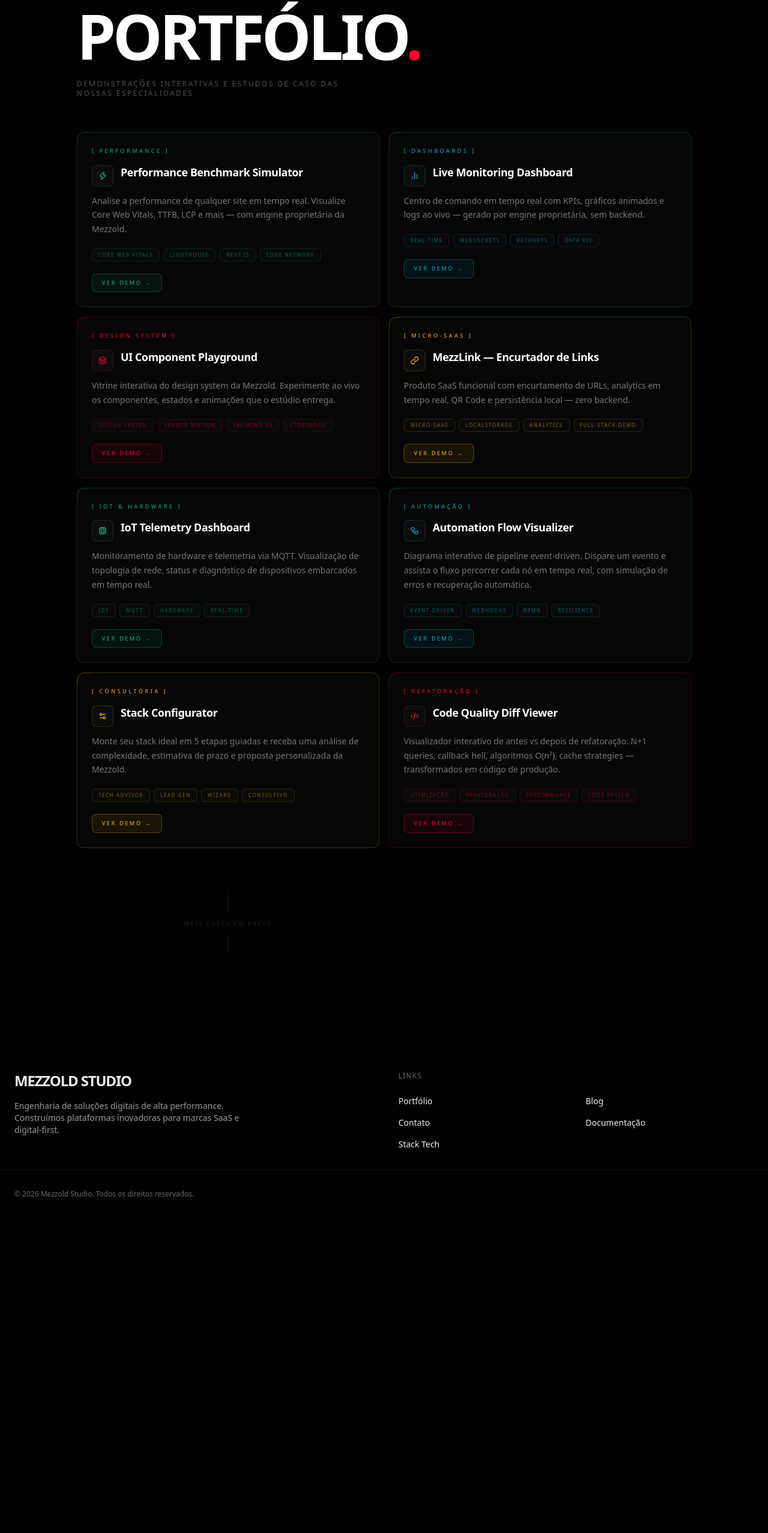
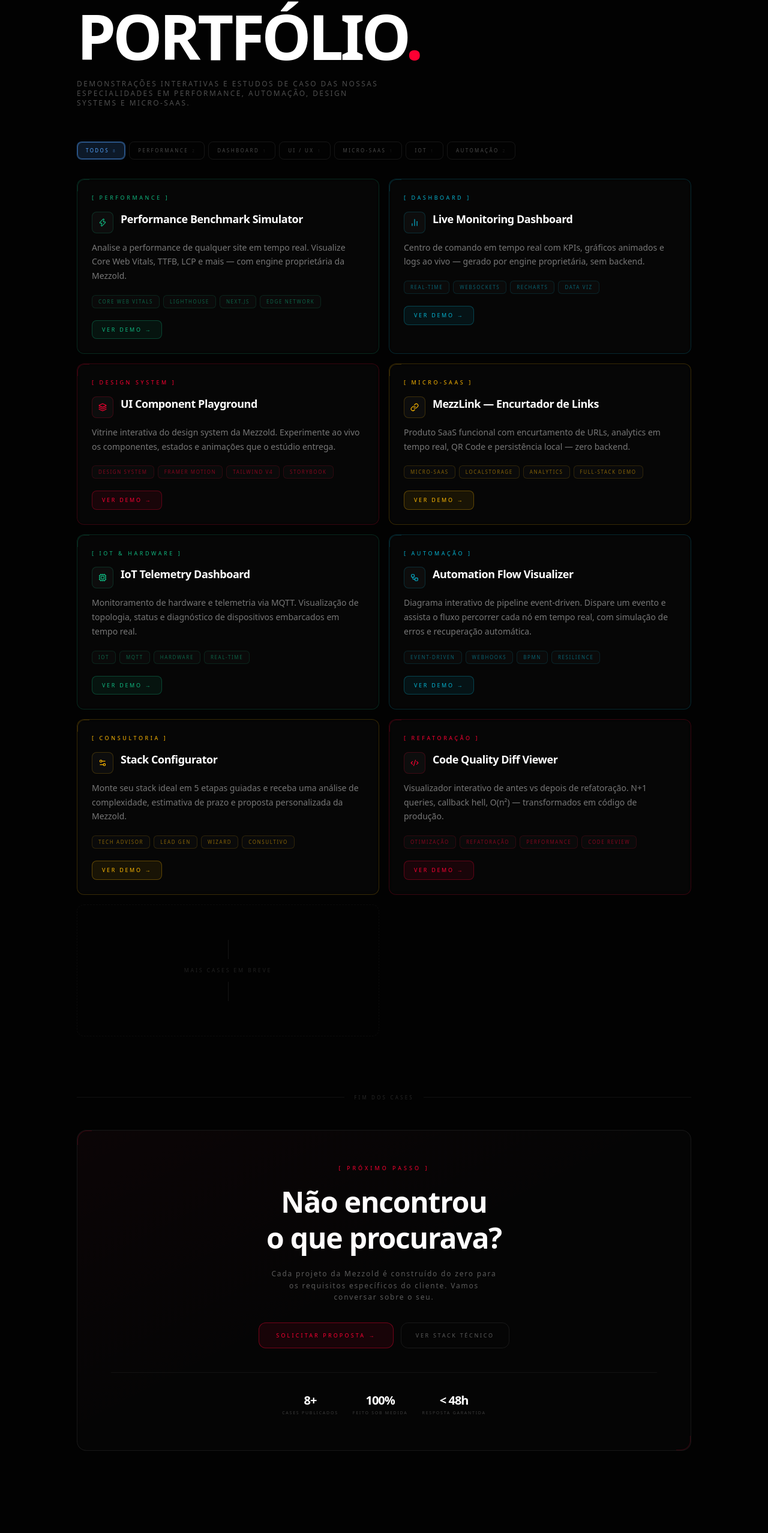
Before and after one commit to ViniciusNoetzold/MezzoldStudios, a Next.js app: page /cases in a window 1280 px wide. Shown: the part 155-2711 px from the top of the page at 60% size. Before the commit the page ends 2178 px from the top, so only its background shows below. Built offline with nearby package versions, Linux system fonts and the light colour scheme.

Commit message:
feat: cases page — category filters with popLayout animation + CTA section

```diff
--- a/src/app/cases/page.tsx
+++ b/src/app/cases/page.tsx
@@ -1,10 +1,10 @@
-import { Header } from '@/components/layout/Header';
-import { Footer } from '@/components/layout/Footer';
+import { Header }    from '@/components/layout/Header';
+import { Footer }    from '@/components/layout/Footer';
 import { CasesGrid } from '@/components/sections/CasesGrid';
 
 export const metadata = {
-  title: 'Cases | Mezzold Studio',
-  description: 'Estudos de caso e demonstrações interativas dos projetos e especialidades da Mezzold Studio.',
+  title:       'Cases | Mezzold Studio',
+  description: 'Estudos de caso interativos e demonstrações ao vivo das especialidades da Mezzold Studio — performance, dashboards, automação, SaaS e mais.',
 };
 
 export default function CasesPage() {
@@ -14,7 +14,7 @@
       <main className="flex-1 pt-32 pb-24 px-4 sm:px-6 relative z-10">
         <div className="container mx-auto max-w-5xl">
 
-          {/* Page header */}
+          {/* ── Hero section ── */}
           <div className="mb-14">
             <div className="flex items-center gap-3 mb-5">
               <p className="font-mono text-[9px] md:text-[10px] tracking-[0.35em] uppercase text-electric-red">
@@ -30,12 +30,76 @@
               PORTFÓLIO<span className="text-electric-red">.</span>
             </h1>
 
-            <p className="font-mono text-[10px] md:text-xs tracking-[0.2em] uppercase text-white/30 max-w-md">
+            <p className="font-mono text-[10px] md:text-xs tracking-[0.2em] uppercase text-white/30 max-w-lg">
               Demonstrações interativas e estudos de caso das nossas especialidades
+              em performance, automação, design systems e micro-SaaS.
             </p>
           </div>
 
+          {/* ── Cases grid + filters + modals ── */}
           <CasesGrid />
+
+          {/* ── CTA section ── */}
+          <section className="mt-24 relative">
+            {/* Top divider */}
+            <div className="flex items-center gap-4 mb-12">
+              <div className="h-px flex-1 bg-white/[0.06]" />
+              <span className="font-mono text-[8px] tracking-[0.4em] uppercase text-white/15">FIM DOS CASES</span>
+              <div className="h-px flex-1 bg-white/[0.06]" />
+            </div>
+
+            {/* CTA card */}
+            <div className="relative border border-white/[0.07] rounded-2xl p-10 md:p-14 overflow-hidden text-center bg-white/[0.015]">
+              {/* Corner accents */}
+              <div className="absolute top-0 left-0 w-6 h-6 border-t border-l border-electric-red/20 rounded-tl-2xl pointer-events-none" />
+              <div className="absolute bottom-0 right-0 w-6 h-6 border-b border-r border-electric-red/20 rounded-br-2xl pointer-events-none" />
+
+              {/* Glow */}
+              <div className="absolute inset-0 bg-gradient-to-br from-electric-red/[0.025] via-transparent to-transparent pointer-events-none" />
+
+              <p className="font-mono text-[9px] tracking-[0.45em] uppercase text-electric-red mb-5">
+                [ PRÓXIMO PASSO ]
+              </p>
+
+              <h2 className="font-sans font-black text-[clamp(1.6rem,5vw,3rem)] tracking-tight text-white leading-tight mb-5">
+                Não encontrou<br className="hidden md:block" /> o que procurava?
+              </h2>
+
+              <p className="font-mono text-[10px] md:text-xs tracking-[0.15em] text-white/35 max-w-sm mx-auto mb-8 leading-relaxed">
+                Cada projeto da Mezzold é construído do zero para os requisitos específicos
+                do cliente. Vamos conversar sobre o seu.
+              </p>
+
+              <div className="flex flex-col sm:flex-row items-center justify-center gap-3">
+                <a
+                  href="/contact"
+                  className="inline-flex items-center gap-2 px-7 py-3.5 rounded-xl border border-electric-red/40 bg-electric-red/[0.08] text-electric-red font-mono text-[9px] tracking-[0.35em] uppercase hover:bg-electric-red/15 hover:border-electric-red/65 hover:shadow-[0_0_28px_rgba(255,0,51,0.18)] transition-all duration-250 active:scale-[0.97]"
+                >
+                  SOLICITAR PROPOSTA →
+                </a>
+                <a
+                  href="/stack"
+                  className="inline-flex items-center gap-2 px-6 py-3.5 rounded-xl border border-white/[0.08] text-white/35 font-mono text-[9px] tracking-[0.3em] uppercase hover:text-white/60 hover:border-white/18 transition-all duration-200"
+                >
+                  VER STACK TÉCNICO
+                </a>
+              </div>
+
+              {/* Small stat row */}
+              <div className="flex items-center justify-center gap-6 mt-10 pt-8 border-t border-white/[0.05]">
+                {[
+                  { value: '8+',     label: 'Cases publicados' },
+                  { value: '100%',   label: 'Feito sob medida' },
+                  { value: '< 48h',  label: 'Resposta garantida' },
+                ].map(stat => (
+                  <div key={stat.label} className="text-center">
+                    <p className="font-sans font-black text-xl text-white tracking-tighter">{stat.value}</p>
+                    <p className="font-mono text-[7px] tracking-[0.25em] uppercase text-white/22 mt-0.5">{stat.label}</p>
+                  </div>
+                ))}
+              </div>
+            </div>
+          </section>
 
         </div>
       </main>
--- a/src/components/sections/CasesGrid.tsx
+++ b/src/components/sections/CasesGrid.tsx
@@ -3,167 +3,208 @@
 import { useState } from 'react';
 import { motion, AnimatePresence } from 'motion/react';
 import { PerformanceBenchmarkSimulator } from './PerformanceBenchmarkSimulator';
-import { LiveMonitoringDashboard } from './LiveMonitoringDashboard';
-import { UIComponentPlayground } from './UIComponentPlayground';
-import { MezzLink } from './MezzLink';
-import { IoTTelemetryDashboard } from './IoTTelemetryDashboard';
-import { AutomationFlowVisualizer } from './AutomationFlowVisualizer';
-import { StackConfigurator } from './StackConfigurator';
-import { CodeQualityDiffViewer } from './CodeQualityDiffViewer';
+import { LiveMonitoringDashboard }        from './LiveMonitoringDashboard';
+import { UIComponentPlayground }          from './UIComponentPlayground';
+import { MezzLink }                       from './MezzLink';
+import { IoTTelemetryDashboard }          from './IoTTelemetryDashboard';
+import { AutomationFlowVisualizer }       from './AutomationFlowVisualizer';
+import { StackConfigurator }             from './StackConfigurator';
+import { CodeQualityDiffViewer }          from './CodeQualityDiffViewer';
 import { X, Zap, BarChart2, Layers, Link, Cpu, Workflow, Settings2, Code2 } from 'lucide-react';
 import { type LucideIcon } from 'lucide-react';
+
+// ── Types ──────────────────────────────────────────────────────────────────────
+
+type Accent   = 'emerald' | 'cyan' | 'red' | 'amber';
+type Category = 'PERFORMANCE' | 'DASHBOARD' | 'UI/UX' | 'MICRO-SAAS' | 'IOT' | 'AUTOMAÇÃO';
 
 interface Case {
   id:          string;
   label:       string;
+  category:    Category;
   title:       string;
   description: string;
   tags:        string[];
-  accent:      'emerald' | 'cyan' | 'red' | 'amber';
+  accent:      Accent;
   icon:        LucideIcon;
   modalSize:   'md' | 'xl';
 }
 
+// ── Case definitions ──────────────────────────────────────────────────────────
+
 const CASES: Case[] = [
   {
-    id:          'performance',
-    label:       '[ PERFORMANCE ]',
+    id: 'performance', label: '[ PERFORMANCE ]', category: 'PERFORMANCE',
     title:       'Performance Benchmark Simulator',
     description: 'Analise a performance de qualquer site em tempo real. Visualize Core Web Vitals, TTFB, LCP e mais — com engine proprietária da Mezzold.',
     tags:        ['Core Web Vitals', 'Lighthouse', 'Next.js', 'Edge Network'],
-    accent:      'emerald',
-    icon:        Zap,
-    modalSize:   'md',
+    accent: 'emerald', icon: Zap, modalSize: 'md',
   },
   {
-    id:          'monitoring',
-    label:       '[ DASHBOARDS ]',
+    id: 'monitoring', label: '[ DASHBOARD ]', category: 'DASHBOARD',
     title:       'Live Monitoring Dashboard',
     description: 'Centro de comando em tempo real com KPIs, gráficos animados e logs ao vivo — gerado por engine proprietária, sem backend.',
     tags:        ['Real-time', 'WebSockets', 'Recharts', 'Data Viz'],
-    accent:      'cyan',
-    icon:        BarChart2,
-    modalSize:   'xl',
+    accent: 'cyan', icon: BarChart2, modalSize: 'xl',
   },
   {
-    id:          'ui-playground',
-    label:       '[ DESIGN SYSTEM ]',
+    id: 'ui-playground', label: '[ DESIGN SYSTEM ]', category: 'UI/UX',
     title:       'UI Component Playground',
     description: 'Vitrine interativa do design system da Mezzold. Experimente ao vivo os componentes, estados e animações que o estúdio entrega.',
     tags:        ['Design System', 'Framer Motion', 'Tailwind v4', 'Storybook'],
-    accent:      'red',
-    icon:        Layers,
-    modalSize:   'xl',
+    accent: 'red', icon: Layers, modalSize: 'xl',
   },
   {
-    id:          'mezzlink',
-    label:       '[ MICRO-SAAS ]',
+    id: 'mezzlink', label: '[ MICRO-SAAS ]', category: 'MICRO-SAAS',
     title:       'MezzLink — Encurtador de Links',
     description: 'Produto SaaS funcional com encurtamento de URLs, analytics em tempo real, QR Code e persistência local — zero backend.',
     tags:        ['Micro-SaaS', 'localStorage', 'Analytics', 'Full-stack Demo'],
-    accent:      'amber',
-    icon:        Link,
-    modalSize:   'xl',
+    accent: 'amber', icon: Link, modalSize: 'xl',
   },
   {
-    id:          'iot-telemetry',
-    label:       '[ IOT & HARDWARE ]',
+    id: 'iot-telemetry', label: '[ IOT & HARDWARE ]', category: 'IOT',
     title:       'IoT Telemetry Dashboard',
-    description: 'Monitoramento de hardware e telemetria via MQTT. Visualização de topologia de rede, status e diagnóstico de dispositivos embarcados em tempo real.',
+    description: 'Monitoramento de hardware e telemetria via MQTT. Visualização de topologia, status e diagnóstico de dispositivos embarcados em tempo real.',
     tags:        ['IoT', 'MQTT', 'Hardware', 'Real-time'],
-    accent:      'emerald',
-    icon:        Cpu,
-    modalSize:   'xl',
+    accent: 'emerald', icon: Cpu, modalSize: 'xl',
   },
   {
-    id:          'automation-flow',
-    label:       '[ AUTOMAÇÃO ]',
+    id: 'automation-flow', label: '[ AUTOMAÇÃO ]', category: 'AUTOMAÇÃO',
     title:       'Automation Flow Visualizer',
     description: 'Diagrama interativo de pipeline event-driven. Dispare um evento e assista o fluxo percorrer cada nó em tempo real, com simulação de erros e recuperação automática.',
     tags:        ['Event-driven', 'Webhooks', 'BPMN', 'Resilience'],
-    accent:      'cyan',
-    icon:        Workflow,
-    modalSize:   'xl',
+    accent: 'cyan', icon: Workflow, modalSize: 'xl',
   },
   {
-    id:          'stack-configurator',
-    label:       '[ CONSULTORIA ]',
+    id: 'stack-configurator', label: '[ CONSULTORIA ]', category: 'AUTOMAÇÃO',
     title:       'Stack Configurator',
     description: 'Monte seu stack ideal em 5 etapas guiadas e receba uma análise de complexidade, estimativa de prazo e proposta personalizada da Mezzold.',
     tags:        ['Tech Advisor', 'Lead Gen', 'Wizard', 'Consultivo'],
-    accent:      'amber',
-    icon:        Settings2,
-    modalSize:   'xl',
+    accent: 'amber', icon: Settings2, modalSize: 'xl',
   },
   {
-    id:          'code-quality',
-    label:       '[ REFATORAÇÃO ]',
+    id: 'code-quality', label: '[ REFATORAÇÃO ]', category: 'PERFORMANCE',
     title:       'Code Quality Diff Viewer',
-    description: 'Visualizador interativo de antes vs depois de refatoração. N+1 queries, callback hell, algoritmos O(n²), cache strategies — transformados em código de produção.',
+    description: 'Visualizador interativo de antes vs depois de refatoração. N+1 queries, callback hell, O(n²) — transformados em código de produção.',
     tags:        ['Otimização', 'Refatoração', 'Performance', 'Code Review'],
-    accent:      'red',
-    icon:        Code2,
-    modalSize:   'xl',
+    accent: 'red', icon: Code2, modalSize: 'xl',
   },
 ];
 
-const AC = {
+// ── Filter tabs ───────────────────────────────────────────────────────────────
+
+type FilterKey = 'TODOS' | Category;
+
+const FILTERS: { key: FilterKey; label: string }[] = [
+  { key: 'TODOS',       label: 'TODOS'       },
+  { key: 'PERFORMANCE', label: 'PERFORMANCE' },
+  { key: 'DASHBOARD',   label: 'DASHBOARD'   },
+  { key: 'UI/UX',       label: 'UI / UX'     },
+  { key: 'MICRO-SAAS',  label: 'MICRO-SAAS'  },
+  { key: 'IOT',         label: 'IOT'         },
+  { key: 'AUTOMAÇÃO',   label: 'AUTOMAÇÃO'   },
+];
+
+// ── Accent styles ─────────────────────────────────────────────────────────────
+
+const AC: Record<Accent, { label: string; border: string; hover: string; tag: string; btn: string; blob: string }> = {
   emerald: {
-    label:  'text-emerald',
-    border: 'border-emerald/20',
+    label: 'text-emerald', border: 'border-emerald/20',
     hover:  'hover:border-emerald/40 hover:shadow-[0_0_40px_rgba(16,185,129,0.07)]',
     tag:    'border-emerald/15 text-emerald/50',
     btn:    'bg-emerald/[0.08] border-emerald/30 text-emerald hover:bg-emerald/15 hover:border-emerald/50',
     blob:   'bg-emerald/10',
   },
   cyan: {
-    label:  'text-cyan',
-    border: 'border-cyan/20',
+    label: 'text-cyan', border: 'border-cyan/20',
     hover:  'hover:border-cyan/40 hover:shadow-[0_0_40px_rgba(6,182,212,0.07)]',
     tag:    'border-cyan/15 text-cyan/50',
     btn:    'bg-cyan/[0.08] border-cyan/30 text-cyan hover:bg-cyan/15 hover:border-cyan/50',
     blob:   'bg-cyan/10',
   },
   red: {
-    label:  'text-electric-red',
-    border: 'border-electric-red/20',
+    label: 'text-electric-red', border: 'border-electric-red/20',
     hover:  'hover:border-electric-red/40 hover:shadow-[0_0_40px_rgba(255,0,51,0.07)]',
     tag:    'border-electric-red/15 text-electric-red/50',
     btn:    'bg-electric-red/[0.08] border-electric-red/30 text-electric-red hover:bg-electric-red/15 hover:border-electric-red/50',
     blob:   'bg-electric-red/10',
   },
   amber: {
-    label:  'text-amber-400',
-    border: 'border-amber-400/20',
+    label: 'text-amber-400', border: 'border-amber-400/20',
     hover:  'hover:border-amber-400/40 hover:shadow-[0_0_40px_rgba(251,191,36,0.07)]',
     tag:    'border-amber-400/15 text-amber-400/50',
     btn:    'bg-amber-400/[0.08] border-amber-400/30 text-amber-400 hover:bg-amber-400/15 hover:border-amber-400/50',
     blob:   'bg-amber-400/10',
   },
-} as const;
+};
 
 const MODAL_WIDTH: Record<'md' | 'xl', string> = {
   md: 'md:max-w-2xl',
   xl: 'md:max-w-4xl',
 };
 
+// ── Main component ─────────────────────────────────────────────────────────────
+
 export function CasesGrid() {
+  const [filter,   setFilter]   = useState<FilterKey>('TODOS');
   const [activeId, setActiveId] = useState<string | null>(null);
   const active = CASES.find(c => c.id === activeId) ?? null;
 
+  const filtered = filter === 'TODOS' ? CASES : CASES.filter(c => c.category === filter);
+
+  function changeFilter(key: FilterKey) {
+    if (key === filter) return;
+    setFilter(key);
+  }
+
   return (
     <>
+      {/* ── Filter tabs ── */}
+      <div className="flex flex-wrap gap-1.5 mb-8">
+        {FILTERS.map(f => {
+          const isActive = f.key === filter;
+          return (
+            <button
+              key={f.key}
+              onClick={() => changeFilter(f.key)}
+              className={[
+                'relative font-mono text-[8px] tracking-[0.3em] uppercase px-3.5 py-2 rounded-lg border transition-all duration-200',
+                isActive
+                  ? 'border-blue-400/50 bg-blue-400/[0.09] text-blue-400'
+                  : 'border-white/[0.08] text-white/28 hover:text-white/55 hover:border-white/18',
+              ].join(' ')}
+            >
+              {isActive && (
+                <motion.span
+                  layoutId="filter-pill"
+                  className="absolute inset-0 rounded-lg bg-blue-400/[0.07] border border-blue-400/40"
+                  transition={{ type: 'spring', stiffness: 380, damping: 32 }}
+                />
+              )}
+              <span className="relative">{f.label}</span>
+              {/* count bubble */}
+              <span className={`relative ml-1.5 font-mono text-[6.5px] opacity-50 ${isActive ? 'text-blue-400' : 'text-white/20'}`}>
+                {f.key === 'TODOS' ? CASES.length : CASES.filter(c => c.category === f.key).length}
+              </span>
+            </button>
+          );
+        })}
+      </div>
+
       {/* ── Grid ── */}
-      <div className="grid grid-cols-1 md:grid-cols-2 gap-4">
-        {CASES.map((c, i) => {
-          const a = AC[c.accent];
+      <motion.div layout className="grid grid-cols-1 md:grid-cols-2 gap-4">
+        <AnimatePresence mode="popLayout">
+          {filtered.map((c, i) => {
+            const a    = AC[c.accent];
             const Icon = c.icon;
             return (
               <motion.div
                 key={c.id}
-              initial={{ opacity: 0, y: 20 }}
-              animate={{ opacity: 1, y: 0 }}
-              transition={{ delay: i * 0.1, duration: 0.4 }}
+                layout
+                initial={{ opacity: 0, scale: 0.94, y: 12 }}
+                animate={{ opacity: 1, scale: 1,    y: 0  }}
+                exit={{    opacity: 0, scale: 0.94, y: -8  }}
+                transition={{ duration: 0.28, delay: i * 0.05 }}
                 onClick={() => setActiveId(c.id)}
                 className={[
                   'group relative border rounded-xl p-6 cursor-pointer transition-all duration-300',
@@ -174,15 +215,15 @@
                 {/* Corner bracket */}
                 <div className={`absolute top-0 left-0 w-5 h-5 border-t border-l rounded-tl-xl pointer-events-none ${a.border}`} />
 
-              {/* Hover glow blob */}
+                {/* Hover blob */}
                 <div className={`absolute -top-10 -right-10 w-28 h-28 rounded-full opacity-0 group-hover:opacity-100 transition-opacity duration-500 blur-3xl ${a.blob}`} />
 
-              {/* Label */}
+                {/* Category label */}
                 <span className={`font-mono text-[9px] tracking-[0.4em] uppercase mb-4 block ${a.label}`}>
                   {c.label}
                 </span>
 
-              {/* Icon + Title */}
+                {/* Icon + title */}
                 <div className="flex items-start gap-3 mb-3">
                   <div className={`shrink-0 w-9 h-9 rounded-lg border flex items-center justify-center ${a.border} bg-white/[0.03]`}>
                     <Icon size={14} className={a.label} />
@@ -210,41 +251,56 @@
               </motion.div>
             );
           })}
+        </AnimatePresence>
 
-        {/* Coming soon */}
+        {/* Coming soon — only in TODOS */}
+        <AnimatePresence>
+          {filter === 'TODOS' && (
             <motion.div
-          initial={{ opacity: 0, y: 20 }}
-          animate={{ opacity: 1, y: 0 }}
-          transition={{ delay: 0.2, duration: 0.4 }}
+              key="coming-soon"
+              layout
+              initial={{ opacity: 0, scale: 0.94 }}
+              animate={{ opacity: 1, scale: 1     }}
+              exit={{    opacity: 0, scale: 0.94   }}
+              transition={{ duration: 0.25 }}
               className="border border-white/[0.04] border-dashed rounded-xl p-6 flex flex-col items-center justify-center gap-3 min-h-[220px]"
             >
               <div className="w-px h-8 bg-white/[0.08]" />
               <span className="font-mono text-[9px] tracking-[0.3em] uppercase text-white/12">Mais cases em breve</span>
               <div className="w-px h-8 bg-white/[0.08]" />
             </motion.div>
-      </div>
+          )}
+        </AnimatePresence>
+      </motion.div>
+
+      {/* ── Empty state ── */}
+      <AnimatePresence>
+        {filtered.length === 0 && (
+          <motion.div
+            initial={{ opacity: 0 }} animate={{ opacity: 1 }} exit={{ opacity: 0 }}
+            className="py-20 flex flex-col items-center gap-3"
+          >
+            <span className="font-mono text-[9px] tracking-[0.3em] uppercase text-white/15">Nenhum case nessa categoria</span>
+          </motion.div>
+        )}
+      </AnimatePresence>
 
       {/* ── Modal ── */}
       <AnimatePresence>
         {active && (
           <>
-            {/* Backdrop */}
             <motion.div
               key="backdrop"
-              initial={{ opacity: 0 }}
-              animate={{ opacity: 1 }}
-              exit={{ opacity: 0 }}
+              initial={{ opacity: 0 }} animate={{ opacity: 1 }} exit={{ opacity: 0 }}
               transition={{ duration: 0.22 }}
               onClick={() => setActiveId(null)}
               className="fixed inset-0 z-50 bg-black/82 backdrop-blur-sm"
             />
-
-            {/* Panel */}
             <motion.div
               key="modal"
               initial={{ opacity: 0, y: 36, scale: 0.97 }}
               animate={{ opacity: 1, y: 0,  scale: 1    }}
-              exit={{ opacity: 0,    y: 18,  scale: 0.97 }}
+              exit={{    opacity: 0, y: 18, scale: 0.97  }}
               transition={{ type: 'spring', stiffness: 310, damping: 30 }}
               className={[
                 'fixed inset-x-3 top-[4%] bottom-[4%] z-50 overflow-y-auto',
@@ -252,7 +308,6 @@
                 MODAL_WIDTH[active.modalSize],
               ].join(' ')}
             >
-              {/* Close */}
               <div className="sticky top-0 z-10 flex justify-end mb-3">
                 <button
                   onClick={() => setActiveId(null)}
@@ -261,16 +316,14 @@
                   <X size={13} />
                 </button>
               </div>
-
-              {/* Content */}
-              {active.id === 'performance'    && <PerformanceBenchmarkSimulator />}
-              {active.id === 'monitoring'    && <LiveMonitoringDashboard />}
-              {active.id === 'ui-playground' && <UIComponentPlayground />}
-              {active.id === 'mezzlink'      && <MezzLink />}
-              {active.id === 'iot-telemetry'      && <IoTTelemetryDashboard />}
-              {active.id === 'automation-flow'    && <AutomationFlowVisualizer />}
-              {active.id === 'stack-configurator'  && <StackConfigurator />}
-              {active.id === 'code-quality'        && <CodeQualityDiffViewer />}
+              {active.id === 'performance'       && <PerformanceBenchmarkSimulator />}
+              {active.id === 'monitoring'        && <LiveMonitoringDashboard />}
+              {active.id === 'ui-playground'     && <UIComponentPlayground />}
+              {active.id === 'mezzlink'          && <MezzLink />}
+              {active.id === 'iot-telemetry'     && <IoTTelemetryDashboard />}
+              {active.id === 'automation-flow'   && <AutomationFlowVisualizer />}
+              {active.id === 'stack-configurator' && <StackConfigurator />}
+              {active.id === 'code-quality'      && <CodeQualityDiffViewer />}
             </motion.div>
           </>
         )}
```
Lines whose indentation alone changed are shown as unchanged.
